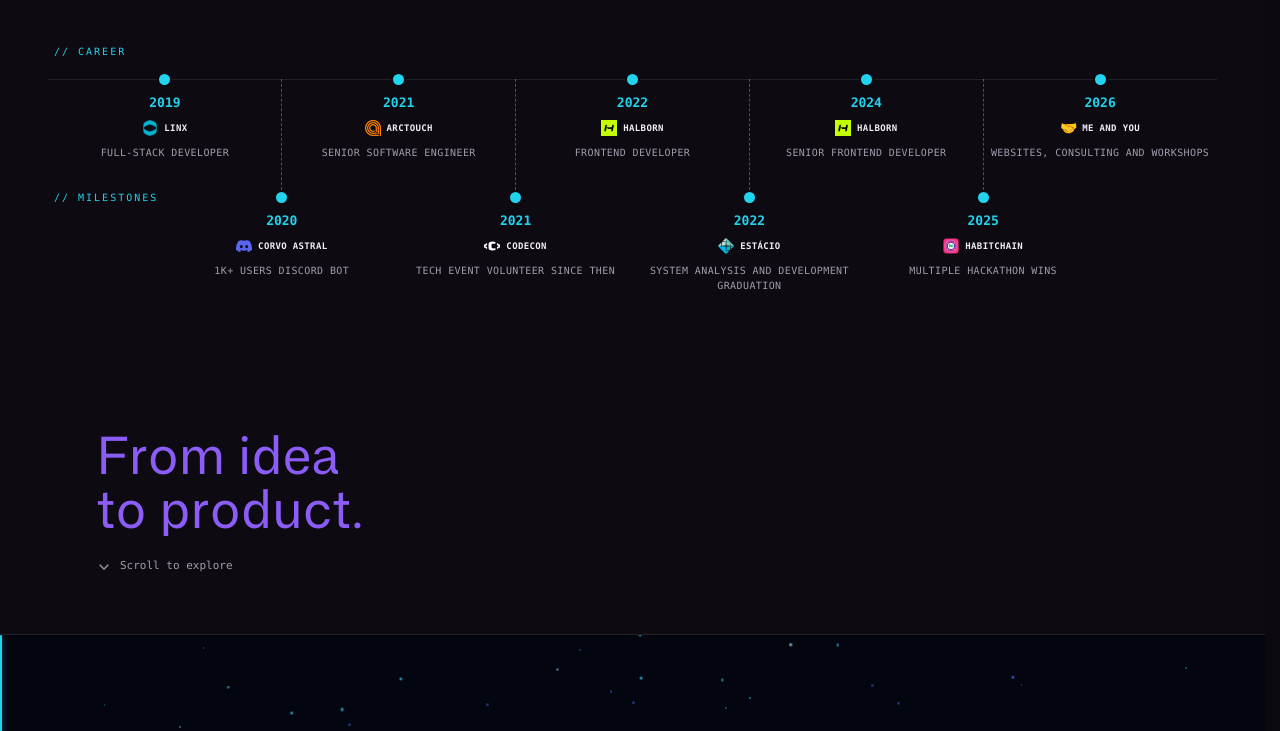
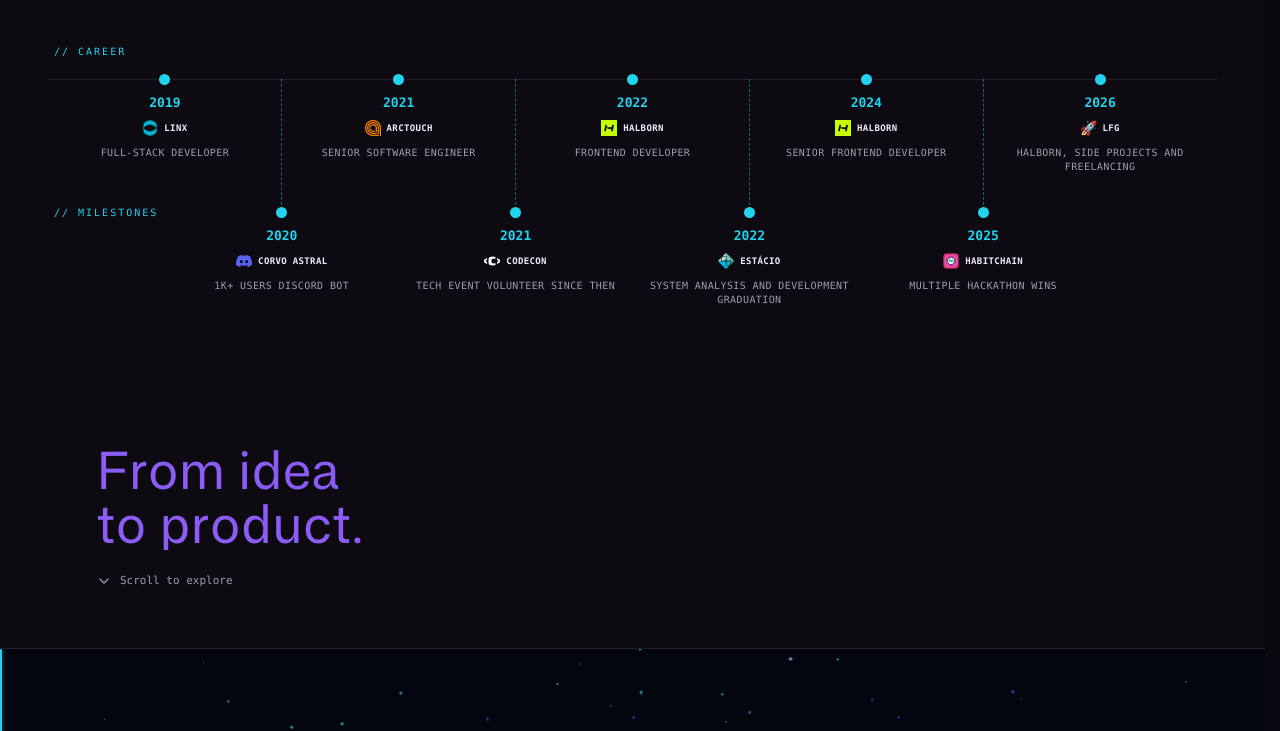
Before and after one commit to Markkop/markkop-dev, a Next.js app: page / in a window 1280 px wide. Shown: the part 1440-2171 px from the top of the page. Built offline with nearby package versions, Linux system fonts and the light colour scheme.

Commit message:
Update the 2026 career milestone to LFG and current work.

```diff
--- a/src/components/About.tsx
+++ b/src/components/About.tsx
@@ -26,7 +26,7 @@
 
 function JourneyOrg({ org }: { org: TimelineOrg }) {
   const { t } = useLanguage()
-  const name = org.name === 'Me and You' ? t.about.meAndYou : org.name
+  const name = org.name === 'LFG' ? t.about.lfg : org.name
   const content = (
     <>
       <JourneyOrgLogo org={org} />
--- a/src/data/profile.ts
+++ b/src/data/profile.ts
@@ -75,7 +75,7 @@
     { year: '2021', role: 'Senior Software Engineer', orgs: [{ name: 'ArcTouch', logo: '/companies/arctouch.png', href: 'https://arctouch.com/' }] },
     { year: '2022', role: 'Frontend Developer', orgs: [{ name: 'Halborn', logo: '/companies/halborn.png', href: 'https://www.halborn.com/' }] },
     { year: '2024', role: 'Senior Frontend Developer', orgs: [{ name: 'Halborn', logo: '/companies/halborn.png', href: 'https://www.halborn.com/' }] },
-    { year: '2026', role: 'websites, consulting and workshops', orgs: [{ name: 'Me and You', emoji: '🤝' }] },
+    { year: '2026', role: 'Halborn, Side Projects and Freelancing', orgs: [{ name: 'LFG', emoji: '🚀' }] },
   ],
   journey: [
     { year: '2020', role: '1k+ users Discord bot', orgs: [{ name: 'Corvo Astral', logo: '/companies/discord.svg', href: 'https://github.com/Markkop/corvo-astral' }] },
--- a/src/i18n/content.ts
+++ b/src/i18n/content.ts
@@ -34,7 +34,7 @@
     cards: Array<{ label: string; title: string; text: string }>
     journey: string
     milestonesHeading: string
-    meAndYou: string
+    lfg: string
     careerMilestones: string[]
     milestones: string[]
   }
@@ -199,7 +199,7 @@
       cards: profile.about.map((item) => ({ ...item })),
       journey: '// Career',
       milestonesHeading: '// Milestones',
-      meAndYou: 'Me and You',
+      lfg: 'LFG',
       careerMilestones: profile.milestones.map((item) => item.role),
       milestones: profile.journey.map((item) => item.role),
     },
@@ -323,13 +323,13 @@
       ],
       journey: '// Carreira',
       milestonesHeading: '// Conquistas',
-      meAndYou: 'Eu e Você',
+      lfg: 'LFG',
       careerMilestones: [
         'Full-stack Developer',
         'Senior Software Engineer',
         'Frontend Developer',
         'Senior Frontend Developer',
-        'sites, consultoria e workshops',
+        'Halborn, projetos paralelos e freelance',
       ],
       milestones: [
         'Bot de Discord com 1k+ usuários',
```
